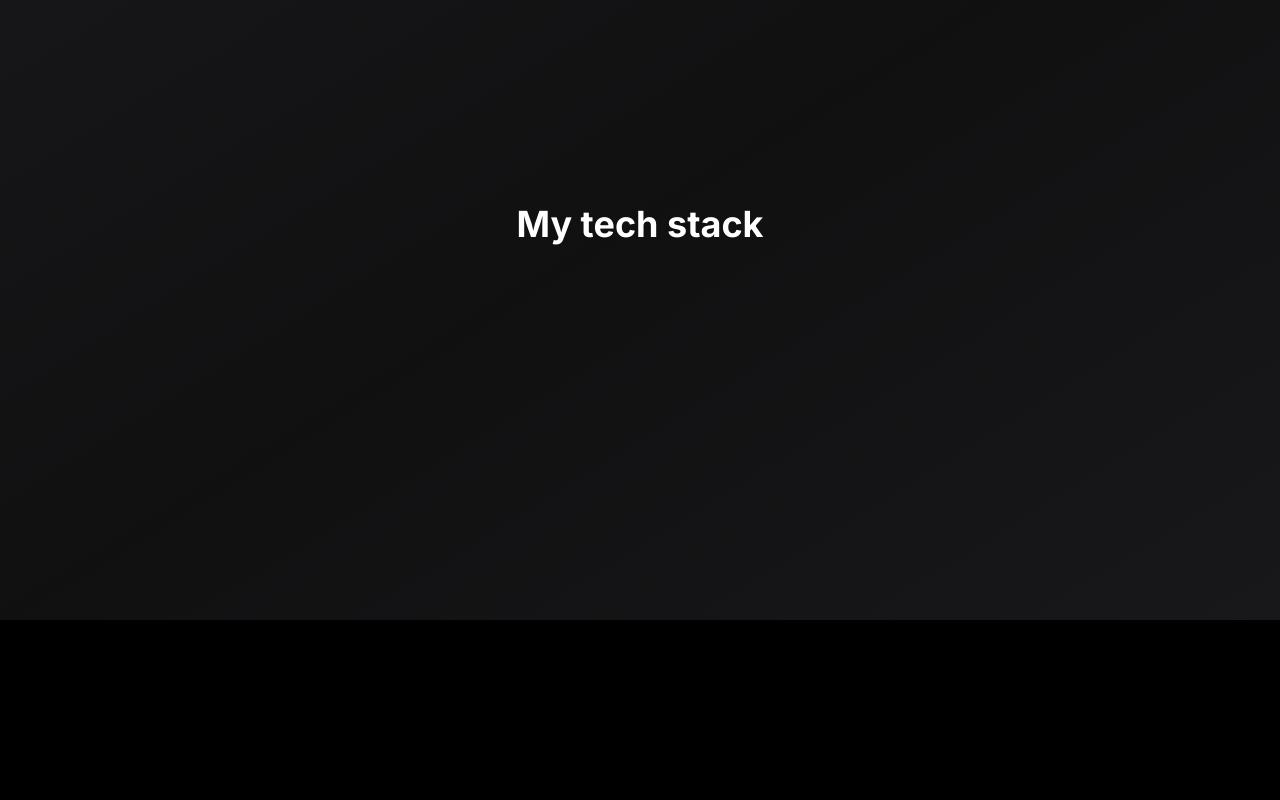
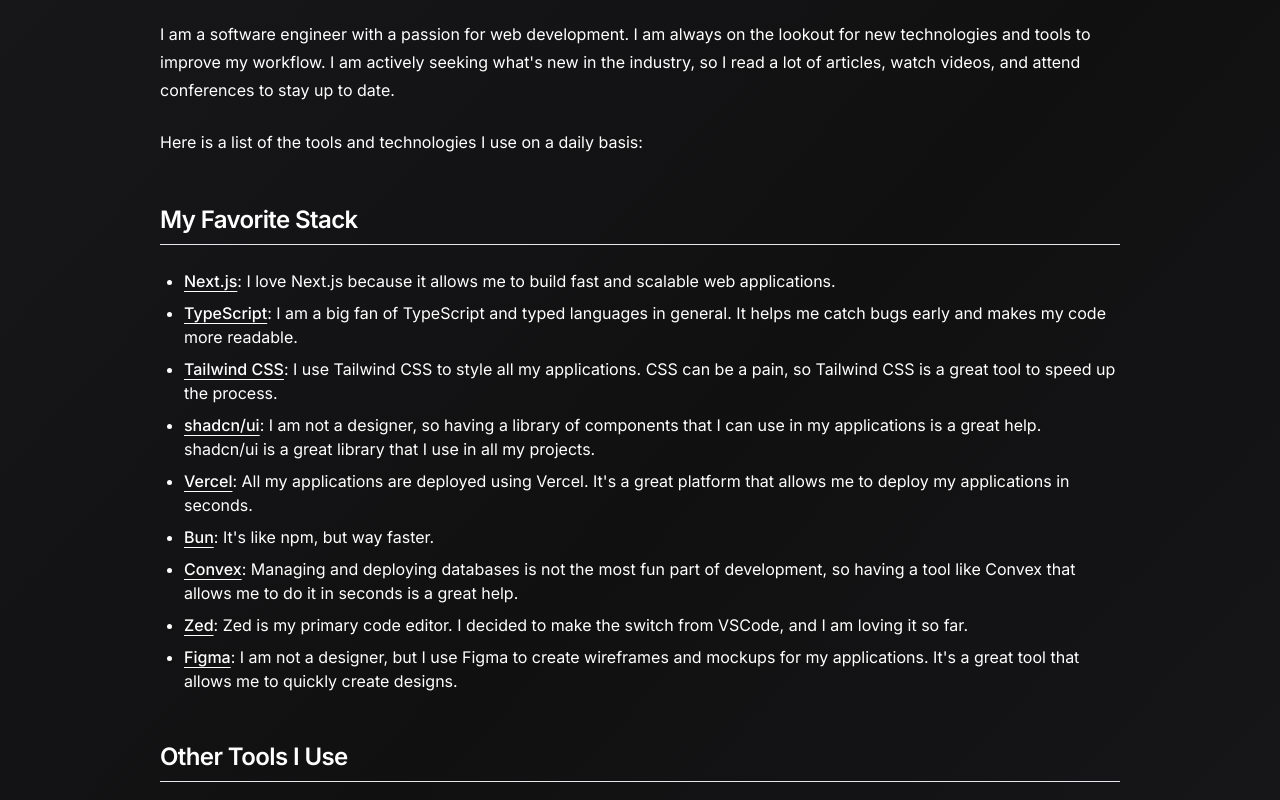
Before and after one commit to NathanBrodin/Portfolio, a Next.js app: page /tech-stack in a window 1280 px wide. Shown: the part 180-980 px from the top of the page. Before the commit the page ends 800 px from the top, so only its background shows below. Built offline with nearby package versions, Linux system fonts and the light colour scheme; what tailwindcss-debug-screens would draw is missing.

Commit message:
feat: completed tech stack blog

```diff
--- a/app/(about)/tech-stack/page.mdx
+++ b/app/(about)/tech-stack/page.mdx
@@ -1 +1,26 @@
-# My tech stack
+# My Tech Stack
+
+I am a software engineer with a passion for web development. I am always on the lookout for new technologies and tools to improve my workflow. I am actively seeking what's new in the industry, so I read a lot of articles, watch videos, and attend conferences to stay up to date.
+
+Here is a list of the tools and technologies I use on a daily basis:
+
+## My Favorite Stack
+
+- [Next.js](https://nextjs.org/): I love Next.js because it allows me to build fast and scalable web applications.
+- [TypeScript](https://www.typescriptlang.org/): I am a big fan of TypeScript and typed languages in general. It helps me catch bugs early and makes my code more readable.
+- [Tailwind CSS](https://tailwindcss.com/): I use Tailwind CSS to style all my applications. CSS can be a pain, so Tailwind CSS is a great tool to speed up the process.
+- [shadcn/ui](https://ui.shadcn.com/): I am not a designer, so having a library of components that I can use in my applications is a great help. shadcn/ui is a great library that I use in all my projects.
+- [Vercel](https://vercel.com/): All my applications are deployed using Vercel. It's a great platform that allows me to deploy my applications in seconds.
+- [Bun](https://bun.sh): It's like npm, but way faster.
+- [Convex](https://www.convex.dev/): Managing and deploying databases is not the most fun part of development, so having a tool like Convex that allows me to do it in seconds is a great help.
+- [Zed](https://zed.dev/): Zed is my primary code editor. I decided to make the switch from VSCode, and I am loving it so far.
+- [Figma](https://www.figma.com/): I am not a designer, but I use Figma to create wireframes and mockups for my applications. It's a great tool that allows me to quickly create designs.
+
+## Other Tools I Use
+
+- [Flutter](https://flutter.dev/): It's not my favorite, but since I learned it at school, I am using it to build mobile applications. It does the job.
+- [Dart](https://dart.dev/): It's the language used by Flutter. While Flutter is not my favorite, Dart is a great language that I enjoy using. It's fully typed and easy to read.
+- [ASP.NET](https://dotnet.microsoft.com/apps/aspnet): I used it for some school projects. I like how strict it is, but it's not my go-to technology.
+- [C#](https://docs.microsoft.com/en-us/dotnet/csharp/): The language used by ASP.NET. It's a great language, but I prefer TypeScript.
+- [Docker](https://www.docker.com/): I use Docker to containerize my applications. It's a great tool that allows me to run my applications in any environment.
+- [Python](https://www.python.org/): I learned it at school and used it for multiple ML projects and others. As I love type safety, Python is a horrible language.
```
